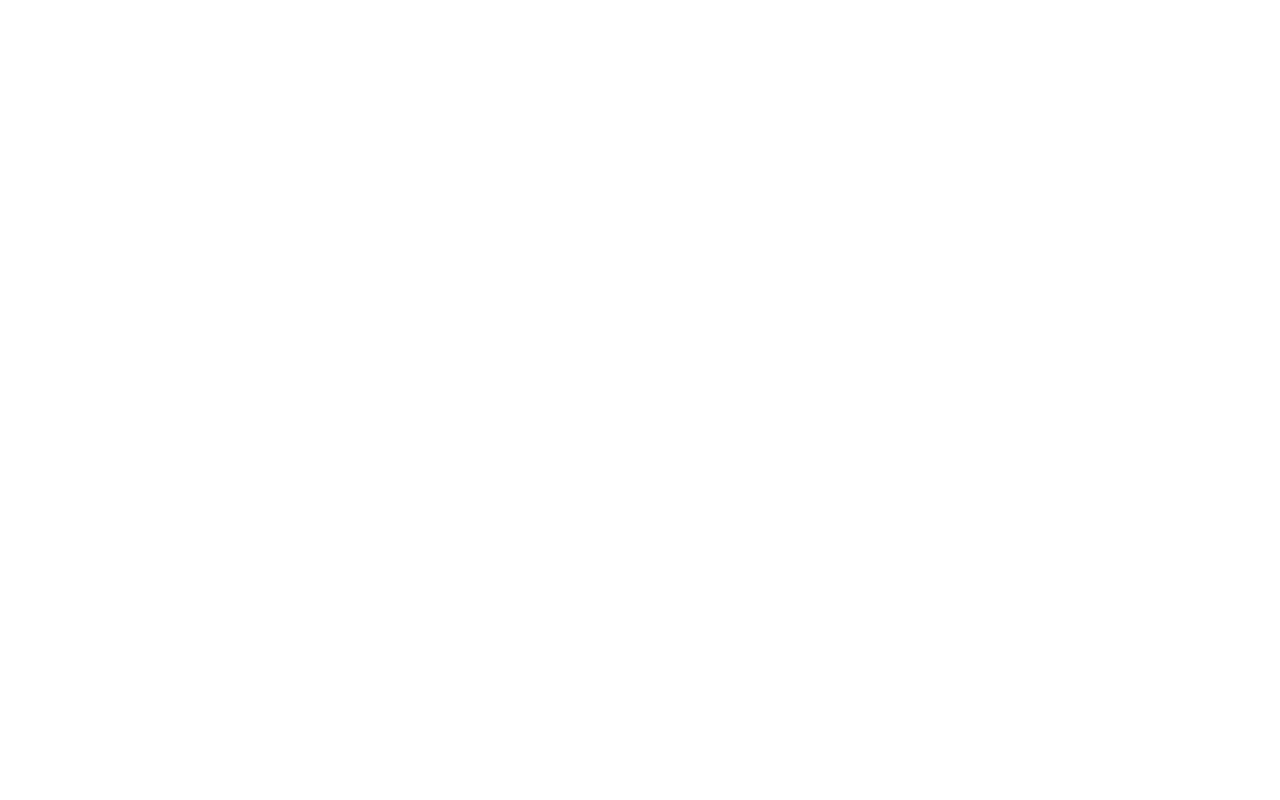
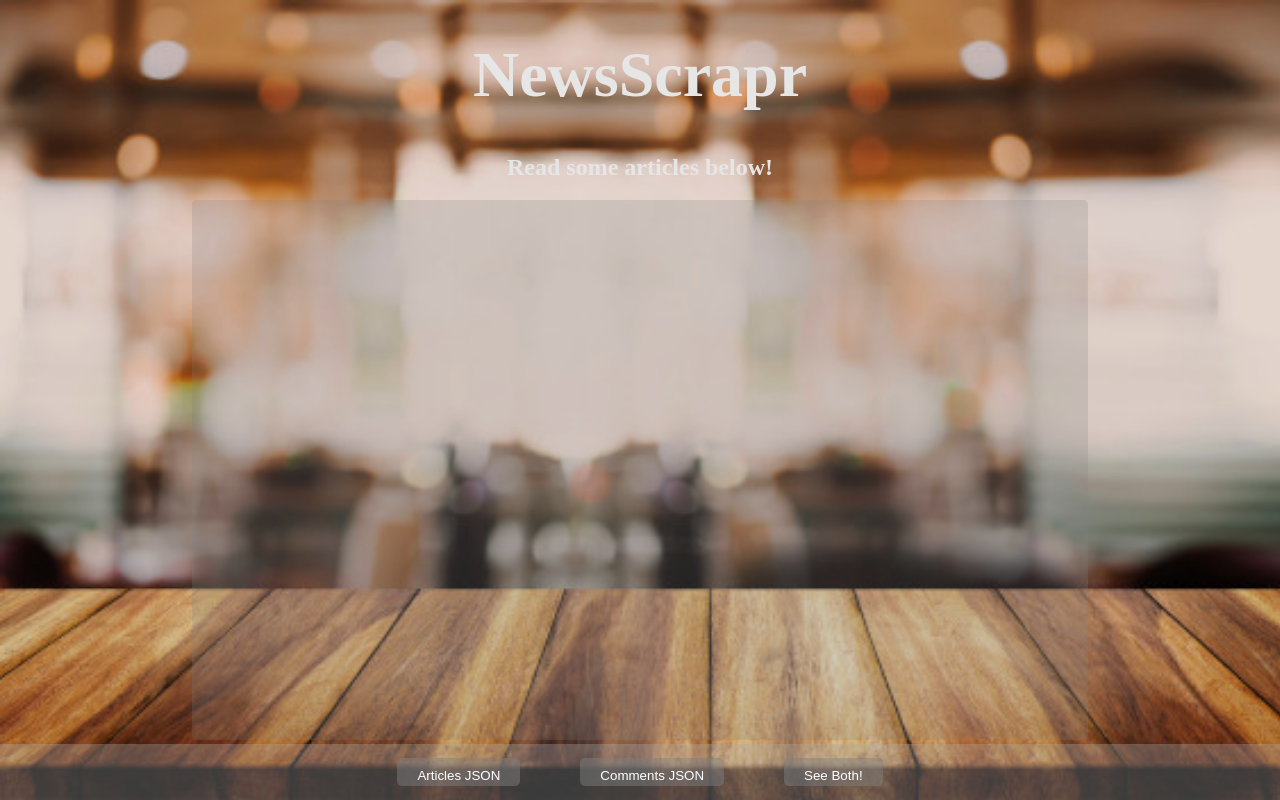
Before and after one commit to aLaclair/NewsScraper, a website: page public/index.html in a window 1280 px wide. Drawn offline with Linux system fonts and the light colour scheme.

Commit message:
html css and server running

```diff
--- a/public/css/style.scss
+++ b/public/css/style.scss
@@ -0,0 +1,69 @@
+html {
+    body {
+        width: 100vw;
+        height: 100vh;
+        background-image: url('../assets/background.jpg');
+        background-repeat: no-repeat;
+        background-size: cover;
+        margin: 0;
+        overflow-y: hidden;
+        .hero {
+            display: flex;
+            flex-direction: column;
+            width: 100vw;
+            height: 25vh;
+            text-align: center;
+            align-items: center;
+            justify-content: center;
+            color: rgb(230, 230, 230);
+            h1 {
+                font-size: 64px;
+            }
+            h3 {
+                font-size: 24px;
+                margin-top: 0px;
+            }
+        }
+        .main {
+            width: 70vw;
+            margin: 0 auto;
+            height: 75vh;
+            .articles {
+                width: 100%;
+                height: 90%;
+                background-color: rgba(128, 128, 128, 0.219);
+                border-radius: 5px;
+                overflow-y: scroll;
+            }
+        }
+        footer {
+            .links {
+                background-color: rgba(169, 169, 169, 0.349);
+                width: 100vw;
+                height: 7vh;
+                margin: 0 auto;
+                display: flex;
+                text-align: center;
+                justify-content: center;
+                align-items: center;
+                position: absolute;
+                bottom: 0;
+                button {
+                    margin: 0 30px;
+                    height: 50%;
+                    border: none;
+                    border-radius: 5px;
+                    background-color: rgba(128, 128, 128, 0.479);
+                    color: white;
+                    padding: 10px 20px;
+                    transition: 0.3s;
+                    &:hover {
+                        background-color: rgb(94, 94, 94);
+                        border: 2px solid black;
+                        padding: 0px 30px;
+                    }
+                }
+            }
+        }
+    }
+}
--- a/public/index.html
+++ b/public/index.html
@@ -3,9 +3,25 @@
 <head>
     <meta charset="UTF-8">
     <meta name="viewport" content="width=device-width, initial-scale=1.0">
-    <title>Document</title>
+    <link rel="stylesheet" type="text/css" href="./css/style.css">
+    <title>NewsScrapr</title>
 </head>
 <body>
+    <div class="hero">
+        <h1>NewsScrapr</h1>
+        <h3>Read some articles below!</h3>
+    </div>
+    <div class="main">
+        <div class="articles">
 
+        </div>
+    </div>
+    <footer>
+        <div class="links">
+            <button><a href="/articles"></a>Articles JSON</button>
+            <button><a href="/comments"></a>Comments JSON</button>
+            <button><a href="/combined"></a>See Both!</button>
+        </div>
+    </footer>
 </body>
 </html>
--- a/server.js
+++ b/server.js
@@ -0,0 +1,21 @@
+const express = require('express')
+const mongoose = require('mongoose')
+const axios = require('axios')
+const cheerio = require('cheerio')
+const path = require('path')
+
+let PORT = process.env.PORT || 3000
+
+const app = express()
+
+app.use(express.urlencoded({extended: true}))
+app.use(express.json())
+app.use(express.static('public'))
+
+app.get('/', function(req, res) {
+    res.sendFile(path.join(__dirname, './public/index.html'))
+})
+
+app.listen(PORT, function() {
+    console.log(`App on https://localhost:${PORT}`)
+})
```
Also changed, not shown: public/assets/background.jpg (added), public/css/style.css (added), 1 other file.
